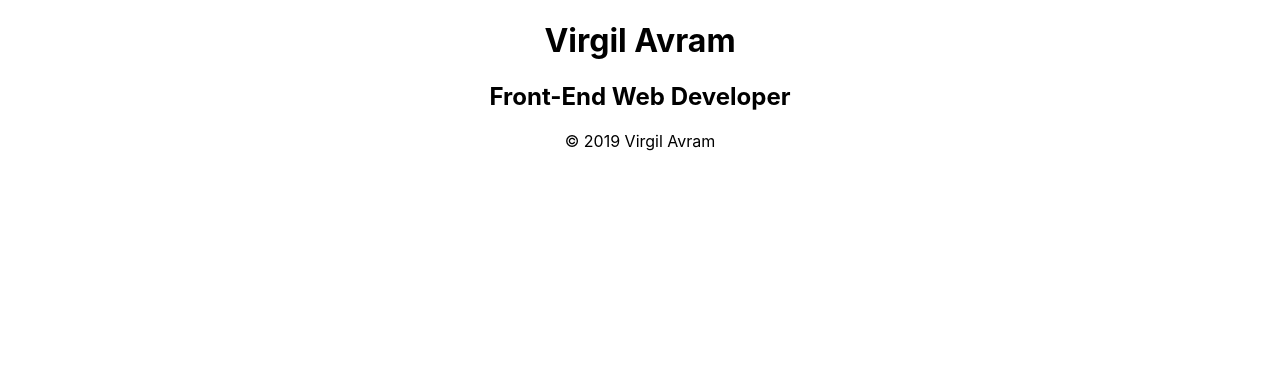
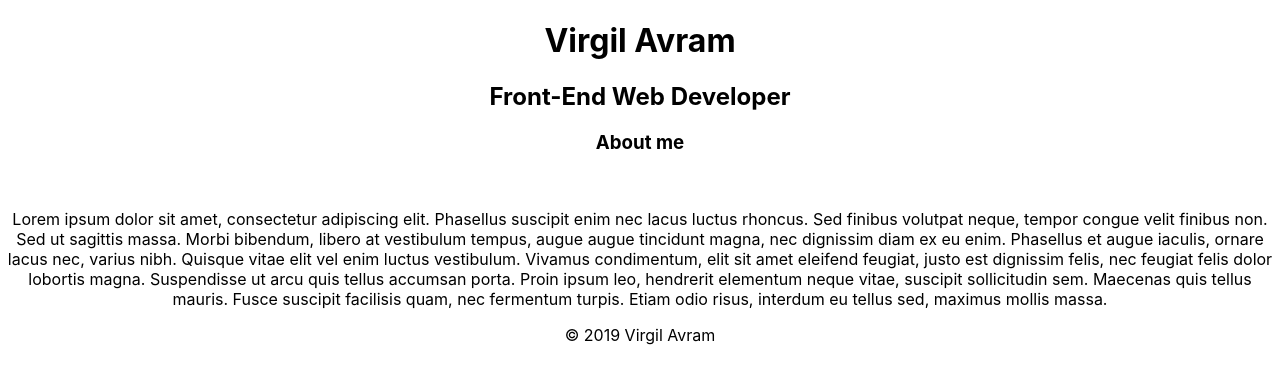
Before and after one commit to virgilseo/portfolio, a React (Create React App) app: page / in a window 1280 px wide. Shown: the top 382 px of the page. Built offline with nearby package versions, Linux system fonts and the light colour scheme.

Commit message:
Add about me section

```diff
--- /dev/null
+++ b/src/About.js
@@ -0,0 +1,25 @@
+import React, {Component} from 'react';
+
+class About extends Component {
+
+  render() {
+
+    return (
+
+       <section>
+       <h3>About me</h3>
+       <img src='' alt=''/>
+       <p> Lorem ipsum dolor sit amet, consectetur adipiscing elit. Phasellus suscipit enim nec lacus luctus rhoncus.
+           Sed finibus volutpat neque, tempor congue velit finibus non. Sed ut sagittis massa.
+           Morbi bibendum, libero at vestibulum tempus, augue augue tincidunt magna, nec dignissim diam ex eu enim.
+           Phasellus et augue iaculis, ornare lacus nec, varius nibh. Quisque vitae elit vel enim luctus vestibulum.
+           Vivamus condimentum, elit sit amet eleifend feugiat, justo est dignissim felis, nec feugiat felis dolor lobortis magna.
+           Suspendisse ut arcu quis tellus accumsan porta. Proin ipsum leo, hendrerit elementum neque vitae, suscipit sollicitudin sem.
+           Maecenas quis tellus mauris. Fusce suscipit facilisis quam, nec fermentum turpis.
+           Etiam odio risus, interdum eu tellus sed, maximus mollis massa.</p>
+      </section>
+    )
+  }
+}
+
+export default About
--- a/src/App.js
+++ b/src/App.js
@@ -1,7 +1,8 @@
 import React, {Component} from 'react';
 import './App.css';
 import Header from './Header.js';
-import Footer from './Footer.js'
+import Footer from './Footer.js';
+import About from './About.js'
 
 class App extends Component {
 
@@ -10,6 +11,7 @@ class App extends Component {
     return (
       <div className='App'>
         <Header />
+        <About />
         <Footer />
       </div>
     )
```
